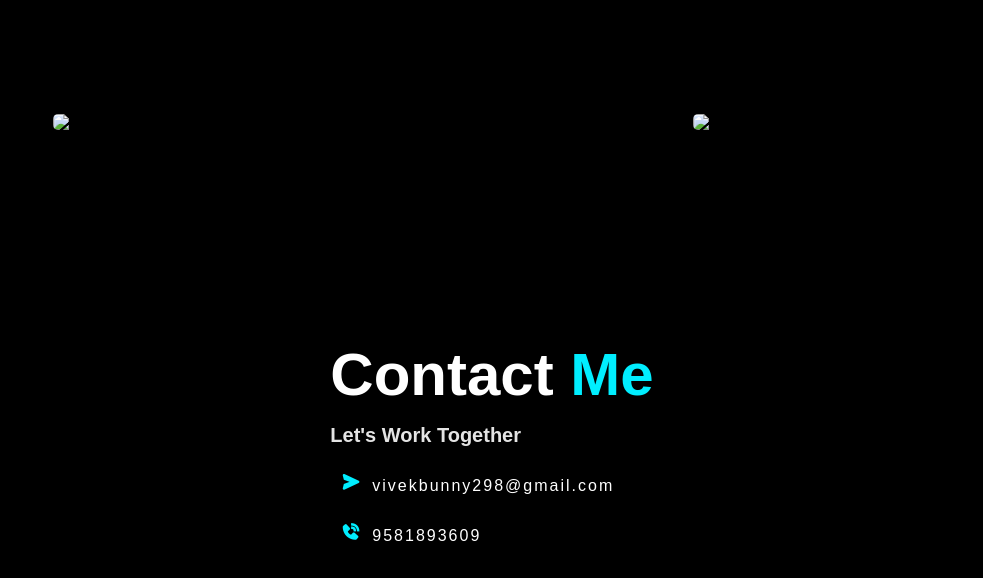
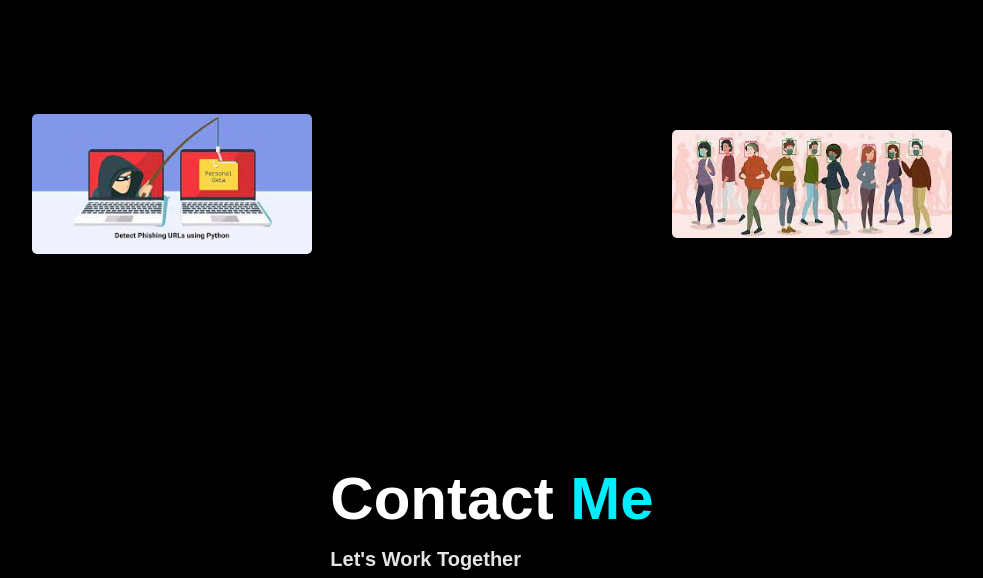
Before and after one commit to vivek02155/vivekblog, a plain HTML site: page index.html in a window 1280 px wide. Shown: the part 2681-3259 px from the top of the page, without its empty margins (148-1131 px from the left). Drawn offline with nearby package versions, Linux system fonts and the light colour scheme; files whose address does not match are found by name.

Commit message:
Update index.html
Signed-off-by: vivek02155 <123226668+vivek02155@users.noreply.github.com>

```diff
--- a/index.html
+++ b/index.html
@@ -156,7 +156,7 @@
                     <h2>My <span>Projects</span></h2>
                     <div class="serv-container">
                         <div class="row">
-                            <img src="./img/FWD.png">
+                            <img src="FWD.jpg">
                             <div class="layer">
                                 <h5>Phishing Website Detection</h5>
                                 <p>Phishing detection is the process of identifying phishing attacks in their early stages, warning users and administrators, and ideally, mitigating the threat.</p>
@@ -167,7 +167,7 @@
                         </div>
 
                         <div class="row">
-                            <img src="./img/FMD.png">
+                            <img src="FMD.jpg">
                             <div class="layer">
                                 <h5>Face Mask Detection</h5>
                                 <p>Face mask of the people are detected by using OpenCV, Python and find out the person without mask.</p>
```
